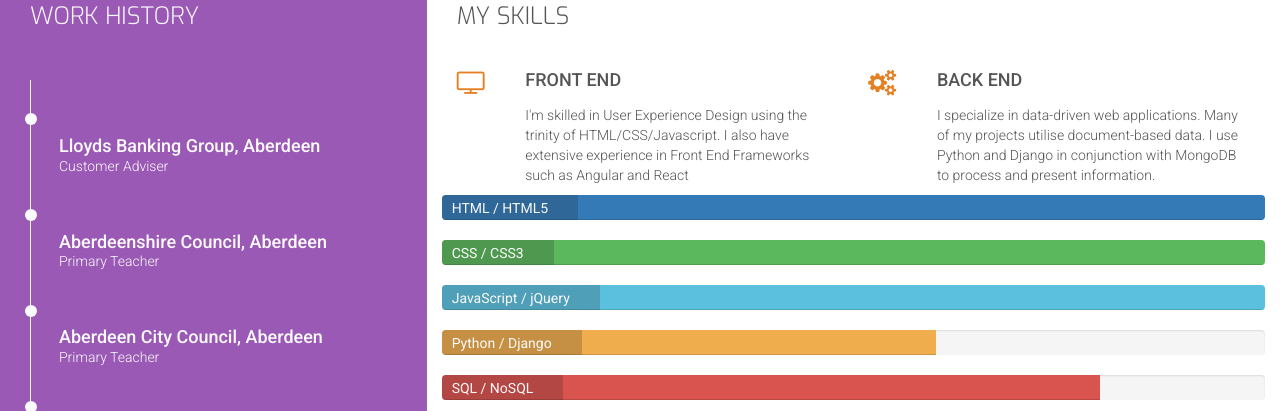
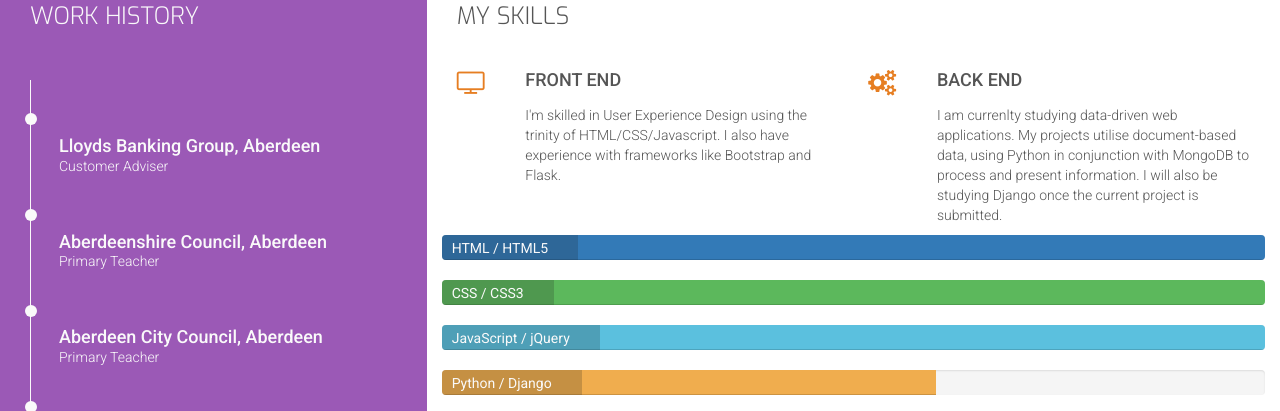
Before and after one commit to pmadden90/personal-cv, a plain HTML site: page resume.html in a window 1280 px wide. Shown: the part 383-794 px from the top of the page. Drawn offline with nearby package versions, Linux system fonts and the light colour scheme.

Commit message:
Updated info on Resume.html

```diff
--- a/resume.html
+++ b/resume.html
@@ -106,7 +106,7 @@
                             <div class="col-xs-10 col-sm-10">
                                 <h4 class="three-reasons-heading uppercase">Front End</h4>
                                 <p>
-                                    I'm skilled in User Experience Design using the trinity of HTML/CSS/Javascript. I also have extensive experience in Front End Frameworks such as Angular and React
+                                    I'm skilled in User Experience Design using the trinity of HTML/CSS/Javascript. I also have experience with frameworks like Bootstrap and Flask.
                                 </p>
                             </div>
                         </div>
@@ -119,7 +119,7 @@
                             <div class="col-xs-10 col-sm-10">
                                 <h4 class="three-reasons-heading uppercase">Back End</h4>
                                 <p>
-                                    I specialize in data-driven web applications. Many of my projects utilise document-based data. I use Python and Django in conjunction with MongoDB to process and present information.
+                                    I am currenlty studying data-driven web applications. My projects utilise document-based data, using Python in conjunction with MongoDB to process and present information. I will also be studying Django once the current project is submitted.
                                 </p>
                             </div>
                         </div>
```
Also changed, not shown: 1 other file.
